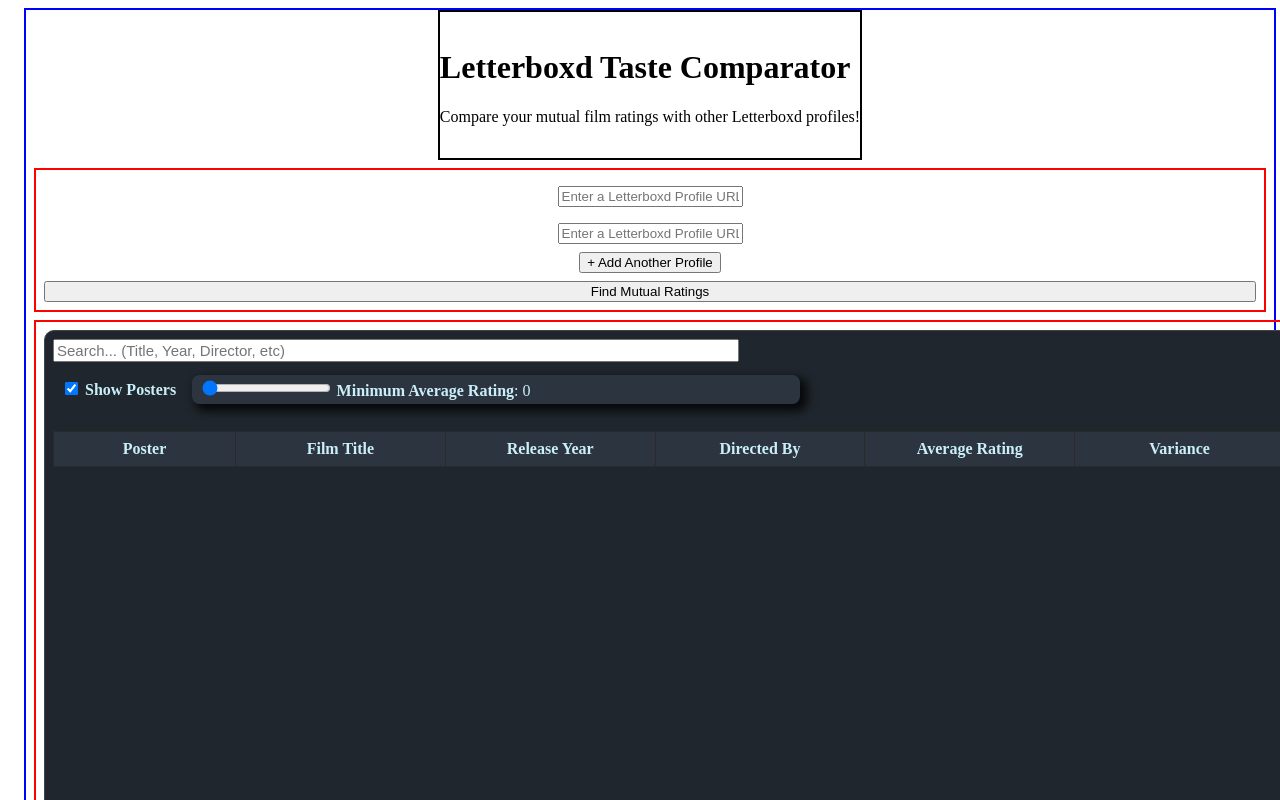
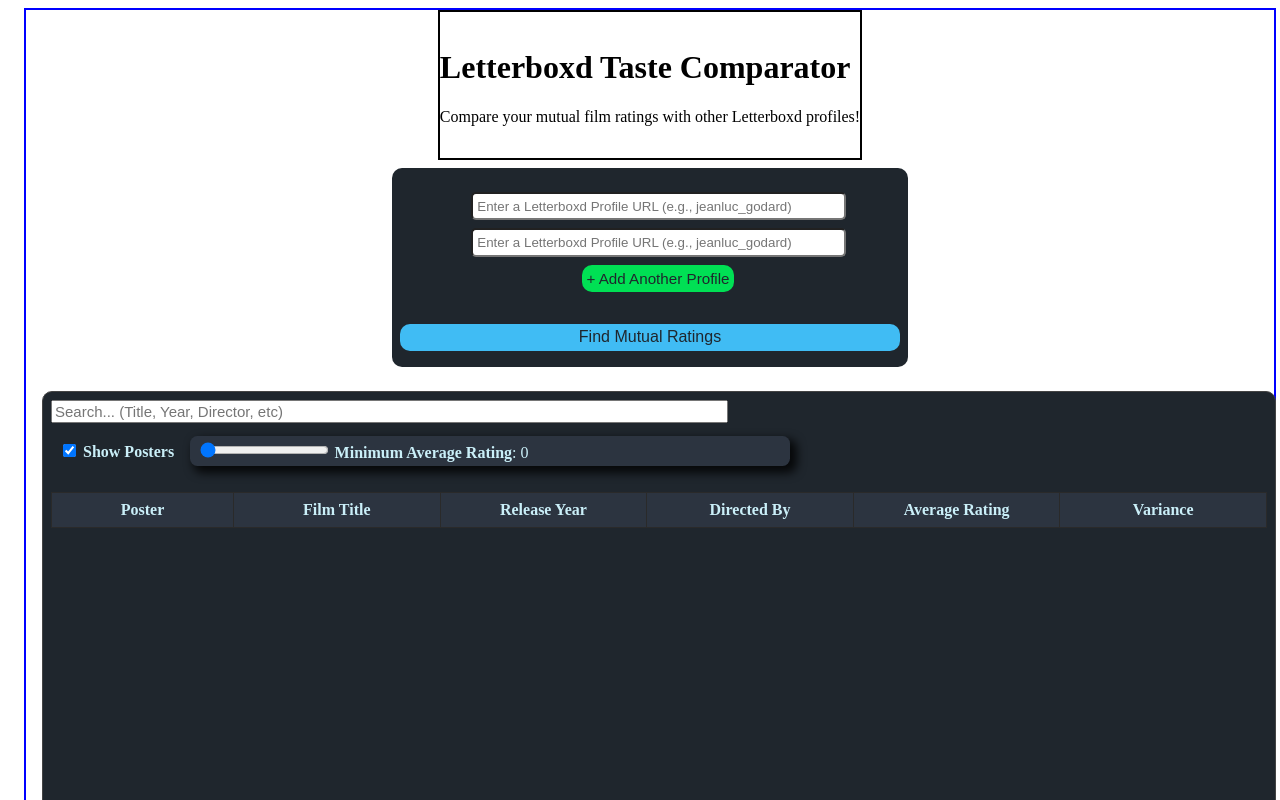
Before and after one commit to timan-z/Letterboxd-Taste-Comparator, a React (Vite) app in the folder frontend/: page /main in a window 1280 px wide. Shown: the top 800 px of the page. Built offline with nearby package versions, Linux system fonts and the light colour scheme.

Commit message:
Finished styling the Profile Input section.

```diff
--- a/frontend/src/components/MainTable.tsx
+++ b/frontend/src/components/MainTable.tsx
@@ -163,13 +163,15 @@
             {/* [2] - The actual "Main Table": */}
             <div id="mtTableScrollContainer">
                 <table id="mtTable">
-
-                    {/* Headers should absolutely be stylized in a way */}
-                    <thead style={{backgroundColor:"#2c3440"}}>
+                    <thead >
                         {table.getHeaderGroups().map((headerGroup) => (
                             <tr key={headerGroup.id}>
                                 {headerGroup.headers.map((header) => (
-                                    <th title="Click to sort by ascending and descending value" key={header.id} onClick={header.column.getToggleSortingHandler()} >
+                                    <th title="Click to sort by ascending and descending value"
+                                        key={header.id}
+                                        onClick={header.column.getToggleSortingHandler()}
+                                        style={{position:"sticky", top:"0", zIndex:"2", backgroundColor: "#2c3440", boxShadow: "5px 5px 10px 2px rgb(0 0 0 / 0.8)"}}
+                                    >
                                         {flexRender(header.column.columnDef.header, header.getContext())}
                                         {header.column.getIsSorted() === "asc" && " ▲"}
                                         {header.column.getIsSorted() === "desc"&& " ▼"}
--- a/frontend/src/components/ProfileInputList.tsx
+++ b/frontend/src/components/ProfileInputList.tsx
@@ -33,18 +33,19 @@
                 // NOTE: The way that ProfileInputList.tsx will be integrated into MainPage.tsx will ensure there's two <input> boxes on page load.
                 <div key={index} className="p-input-row"> {/* <-- DEBUG: Insert styling. */}
                     <input
+                        id="typeProfileBox"
                         type="text"
-                        placeholder="Enter a Letterboxd Profile URL (non-shortened)" // <-- DEBUG: Is there a way I can un-shorten truncated links?
+                        placeholder="Enter a Letterboxd Profile URL (e.g., jeanluc_godard)" // <-- DEBUG: Is there a way I can un-shorten truncated links?
                         value={url}
                         onChange={(e)=>handleChange(index, e.target.value)}
-                        // DEBUG: Insert styling.
                     />
+                    {" "}
                     {/* When there's more than 2 input boxes for the minimum 2 profiles to provide, there's a delete button. */}
                     {profileUrls.length > MIN_PROFILES && (
                         <button
+                            id="deleteProfileBtn"
                             type="button"
                             onClick={()=>handleRemove(index)}
-                            // DEBUG: Insert styling.
                         >
                             &minus;
                         </button>
@@ -52,15 +53,13 @@
                 </div>
             ))}
             {/* There's a maximum of 6 input boxes that can appear, and when the amount is less than that, you can add more: */}
-            {profileUrls.length < MAX_PROFILES && (
-                <button
-                    type="button"
-                    onClick={handleAdd}
-                    // DEBUG: Add styling later.
-                >
-                    + Add Another Profile
-                </button>
-            )}
+            <div id="addBtnWrapper">
+                {profileUrls.length < MAX_PROFILES && (
+                    <button id="addProfileBtn" type="button" onClick={handleAdd}>
+                        + Add Another Profile
+                    </button>
+                )}
+            </div>
         </div>
     );
 };
--- a/frontend/src/pages/MainPage.tsx
+++ b/frontend/src/pages/MainPage.tsx
@@ -179,24 +179,22 @@
             <main>
                 {/* [1] - This first <div> will be for the area where the user types and inputs their profile URLs, is able to add more
                 and subtract profile input boxes (contingent on the current amount, min of 2 and max of 6), then submit them for backend, etc. */}
-                <div id="profileInputWrapper" style={{border:"2px solid red"}}>
+                <div id="profileInputWrapper">
                     <ProfileInputList profileUrls={profileUrls} setProfileUrls={setProfileUrls}/> {/* NOTE: changes to profileUrls will be "lifted" up to here. */}
                     <div id="profileInputBtnWrapper">
                         <button id="profileInputBtn" type="submit" onClick={()=>goGetMutualData()}>Find Mutual Ratings</button>
                     </div>
                 </div>
 
-                {/* [2] - This second <div> where the Table goes... */}
-                {genTable && (<div style={{border:"2px solid red", width:"100%"}}>
+                {/* [2] - This second <div> where the Table goes. (It will appear as an empty template until its contents are populated w/ data). */}
+                {genTable && (<div>
                     <MainTable data={mutualFilms} userData={usersData} columns={columns}/>;
                 </div>)}
 
-
                 {/* [2.5] - DEBUG: This is just a debug section for testing the TanStack table and Nivo HeatMap (w/o needing to scrape each time). */}
-                <div style={{border:"2px solid blue"}} >DEBUG: TEST AREA - USE .JSON VALUES FOR GENERATING TANSTACK TABLE:<br/>
+                <div style={{border:"2px solid blue"}} >DEBUG: TEST AREA - USE .JSON VALUES FOR GENERATING TANSTACK TABLE: actually i think i should save the testData.json values -- and here I can have buttons that test combos of the Cahiers du Cinema accounts.<br/>
                     <button onClick={()=>getTestData()}>[Use testData.json values!!!]</button>
                 </div>
-
 
                 <div>
                     [THIS IS WHERE THE HEATMAP WILL BE GENERATED!!!]<br/>
--- a/frontend/src/styles/index.css
+++ b/frontend/src/styles/index.css
@@ -4,6 +4,11 @@
 body, div {
   display:block;
 }
+main {
+  display:grid;
+  place-items:center;
+}
+
 div {
   margin:8px;
 }
@@ -22,13 +27,76 @@
 #mpUndertext {
   padding-bottom:1rem;
 }
-.profileInputList {
-  display:grid;
-  place-items:center;
+
+
+
+
+/* All of this is for "[1] - The first <div>" (Profile Input Section): */
+#profileInputWrapper {
+  padding:8px;
+  border-radius:10px;
+  background-color:#1f262d;
+  max-width:500px;
+  width:100%;
+  display: flex;
+  flex-direction: column;
+  align-items: center;
+}
+#profileInputBtnWrapper {
+  width:100%;
+  margin-top:1rem;
 }
 #profileInputBtn {
-  display:block;
   width:100%;
+  color: #1f262d;
+  background-color: #40bcf4;
+  font-size: 1rem;
+  border:none;
+  border-radius:10px;
+  padding: 0.3rem;
+  cursor:pointer;
+  transition: background-color 0.2s ease;
+}
+#profileInputBtn:hover {
+  background-color: #36cff5;
+}
+.profileInputList {
+  width: 75%;
+}
+.p-input-row {
+  display:flex;
+  align-items:center;
+  gap: 0.5rem;
+  width: 100%;
+}
+#typeProfileBox {
+  flex-grow: 1;
+  min-width: 0;
+  padding: 0.3rem;
+  border-radius: 5px;
+}
+#addBtnWrapper {
+  display:flex;
+  justify-content:center;
+  width:100%;
+  margin-top:0.5rem;
+}
+
+#addProfileBtn {
+  color: #1f262d;
+  background-color:#00e054;
+  font-size:0.95rem;
+  border:none;
+  border-radius:10px;
+  padding:0.3rem;
+  cursor:pointer;
+}
+#deleteProfileBtn {
+  color: #1f262d;
+  background-color:	#ff8000;
+  font-weight:bold;
+  border:none;
+  cursor:pointer;
 }
 
 /* Styling for MainTable.tsx: */
@@ -69,6 +137,24 @@
   overflow-x:auto;
   flex:1;
 }
+
+
+#mtTableScrollContainer::-webkit-scrollbar {
+  width:10px;
+}
+#mtTableScrollContainer::-webkit-scrollbar-track {
+  background: white;
+  border-radius: 25px;
+}
+#mtTableScrollContainer::-webkit-scrollbar-thumb {
+  background-color:#40bcf4;
+  border-radius: 6px;
+  border: 2px solid  #caeff8;
+}
+#mtTableScrollContainer::-webkit-scrollbar-thumb:hover {
+  background-color: #36cff5;
+}
+
 #mtTable {
   width:100%;
   table-layout:fixed;       /* <-- DEBUG: This line here will make sure there's no table resizing when I move the slider etc. */
```
Also changed, not shown: frontend/REMINDERS/TO-DO.txt.
